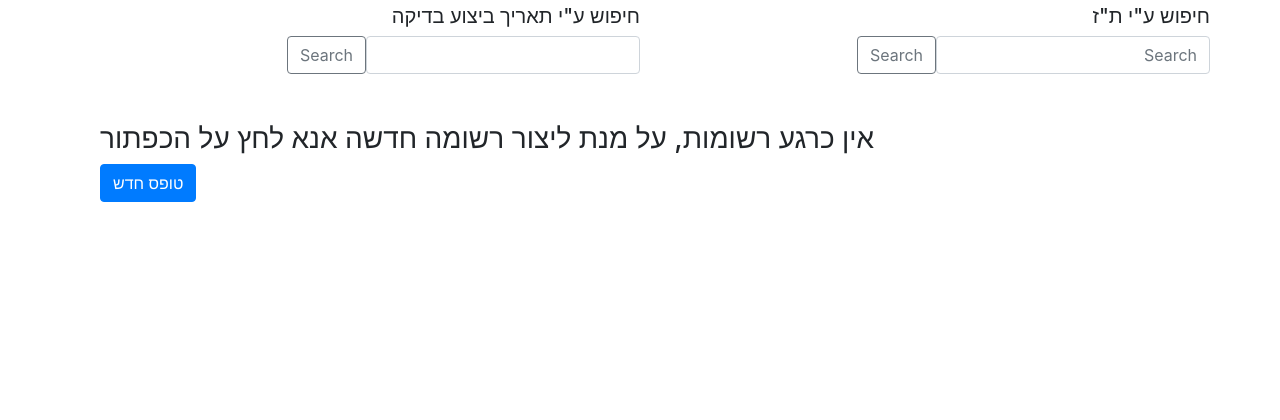
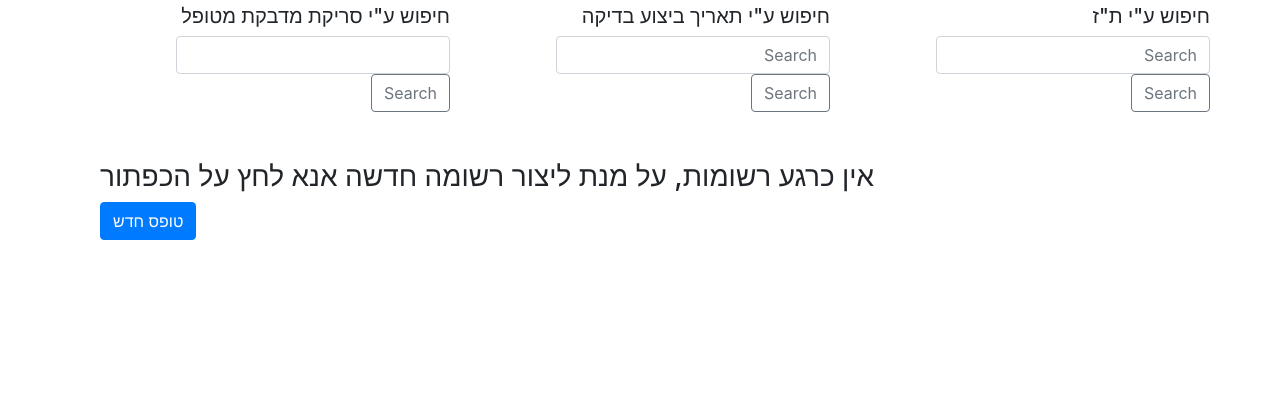
Before and after one commit to BuckyTheBoss/covidgui, a Django app: page /search in a window 1280 px wide. Shown: the part 64-484 px from the top of the page. Run offline with Django 3.2, Linux system fonts and the light colour scheme; the visitor is signed in with stand-in values (Sample User, id 1); data that the repository does not hold is empty; some libraries are stand-ins or nearby versions.

Commit message:
added new search and some system tweaks

```diff
--- a/main/templates/form_page.html
+++ b/main/templates/form_page.html
@@ -10,11 +10,12 @@
         <a href="{% url 'update' previous %}" class="btn btn-success">טופס קודם</a>
      {% endif %}
  </div>
-
+{% if object.result_test_corona %}
   <div class="col-3 d-flex justify-content-center">
 
         <a href="{% url 'export' object.id %}" class="btn btn-warning {% if object.exported %}disabled{% endif %}">ייצוא</a>
  </div>
+ {% endif %}
  <div class="col-3 d-flex justify-content-center">
 
  <button type="submit" class="btn btn-primary">שמירת טופס</button>
--- a/main/templates/search.html
+++ b/main/templates/search.html
@@ -2,17 +2,19 @@
 
 {% block content %}
 <div class="row">
-    <div class="col-6">
+    <div class="col-4">
         <h5 class="float-right">חיפוש ע"י ת"ז</h5>
     </div>
-    <div class="col-6">
+    <div class="col-4">
         <h5 class="float-right">חיפוש ע"י תאריך ביצוע בדיקה</h5>
-
+    </div>
+    <div class="col-4">
+        <h5 class="float-right">חיפוש ע"י סריקת מדבקת מטופל</h5>
     </div>
 
 </div>
 <div class="row">
-    <div class="col-6">
+    <div class="col-4">
 
         <form method="POST" action="{% url 'search' %}" class="form-inline my-2 my-lg-0">
               {% csrf_token %}
@@ -20,7 +22,15 @@
               <button class="btn btn-outline-secondary" type="submit">Search</button>
         </form>
     </div>
-    <div class="col-6">
+    <div class="col-4">
+
+        <form method="POST" action="{% url 'search_sticker' %}" class="form-inline my-2 my-lg-0">
+              {% csrf_token %}
+              <input type="text" name='search_sticker' class="form-control" placeholder="Search" aria-label="search" aria-describedby="basic-addon2">
+              <button class="btn btn-outline-secondary" type="submit">Search</button>
+        </form>
+    </div>
+    <div class="col-4">
         <form method="POST" action="{% url 'search_date' %}" class="form-inline my-2 my-lg-0">
             {% csrf_token %}
             <input type="text" name="search_date" class="dateinput form-control" required id="datetimepicker1">
--- a/main/templates/temp.html
+++ b/main/templates/temp.html
@@ -102,7 +102,7 @@
     <div class="col-4 mt-2"></div>
     <div class="col-4 mt-2">
         {{ form.result_test_corona.errors }}
-        <div class="float-right"><label for="{{ form.result_test_corona.id_for_label }}">קוד תוצאה*:</label></div>
+        <div class="float-right"><label for="{{ form.result_test_corona.id_for_label }}">קוד תוצאה:</label></div>
         {{ form.result_test_corona }}
     </div>
 
--- a/main/urls.py
+++ b/main/urls.py
@@ -13,5 +13,6 @@ urlpatterns = [
     path('', views.index, name='homepage'),
     path('search', views.search_tz, name='search'),
     path('search_date', views.search_date, name='search_date'),
+    path('search_sticker', views.search_sticker, name='search_sticker'),
 
 ]
--- a/main/views.py
+++ b/main/views.py
@@ -104,6 +104,9 @@ def export(request, covid_id):
     covid = CovidData.objects.get(pk=covid_id)
     if covid.exported:
         messages.warning(request, 'הקובץ כבר ייוצא פעם אחת, נא לפנות למנהל המערכת.')
+    elif not covid.result_test_corona:
+        messages.warning(request, 'לקובץ אין שדה תוצאה תקינה, נא לתקן את השדה ולנסות לייצא שוב.')
+        return redirect('search')
     else:
         export_file(covid)
         covid.exported = True
@@ -129,6 +132,16 @@ def search_date(request):
         objects = CovidData.objects.filter(result_date=datetime.datetime.strptime(date_string, '%m/%d/%Y').date())
     return render(request, 'search.html', {'objects': objects})
 
+
+@login_required
+def search_sticker(request):
+    objects = None
+    if request.method == 'POST':
+        data = request.POST.get('search_sticker').split('\\')
+        sticker_num = data[1]
+        sticker_date = data[0]
+        objects = CovidData.objects.filter(sticker_number=sticker_num, result_date=datetime.datetime.strptime(sticker_date, '%m/%d/%Y').date())
+    return render(request, 'search.html', {'objects': objects})
 
 @login_required
 def create_covid(request):
```
Also changed, not shown: main/models.py (+4 -4 lines).
